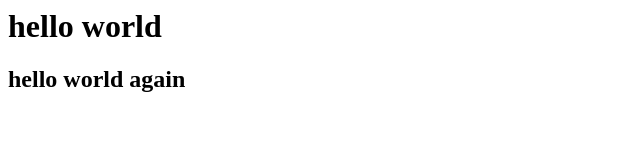
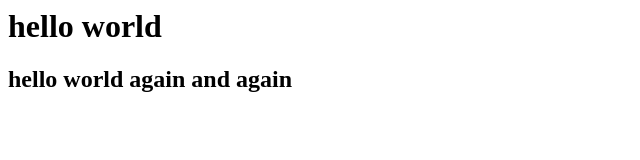
Before and after one commit to SteveMet/Test, a plain HTML site: page index.html in a window 1280 px wide. Shown: the whole page, without its empty margins (0-640 px from the left). Drawn offline with Linux system fonts and the light colour scheme.

Commit message:
Updated the file on github

```diff
--- a/index.html
+++ b/index.html
@@ -4,7 +4,7 @@
 
 <h1>hello world</h1>
 
-<h2>hello world again</h2>
+<h2>hello world again and again</h2>
 
 </body>
 
```
